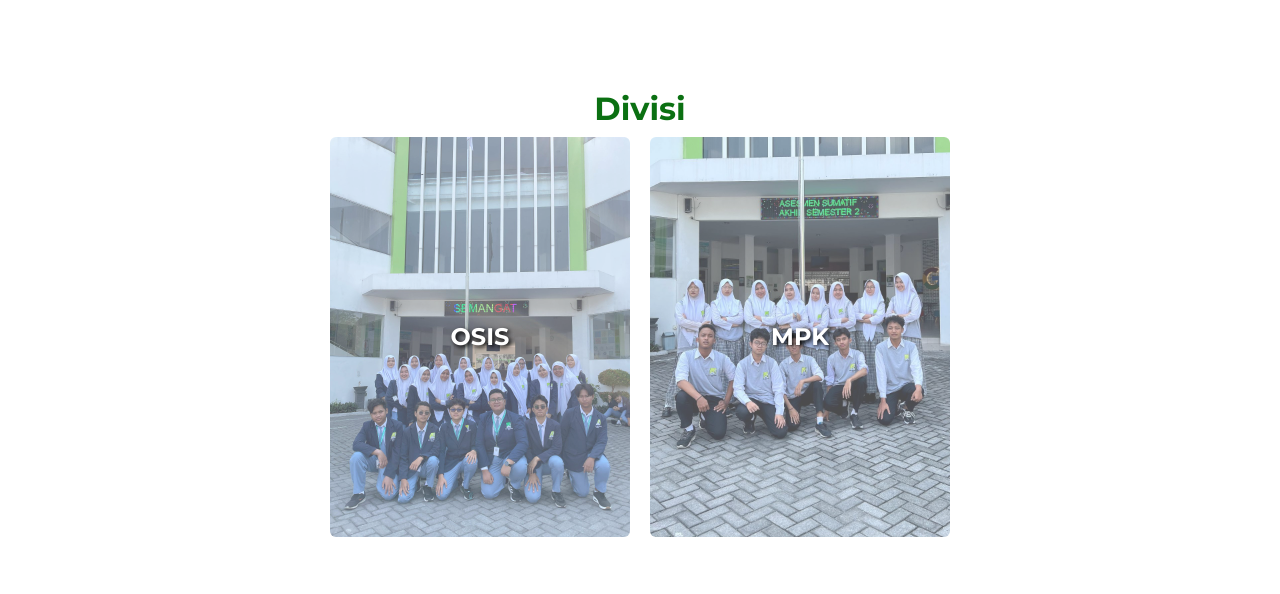
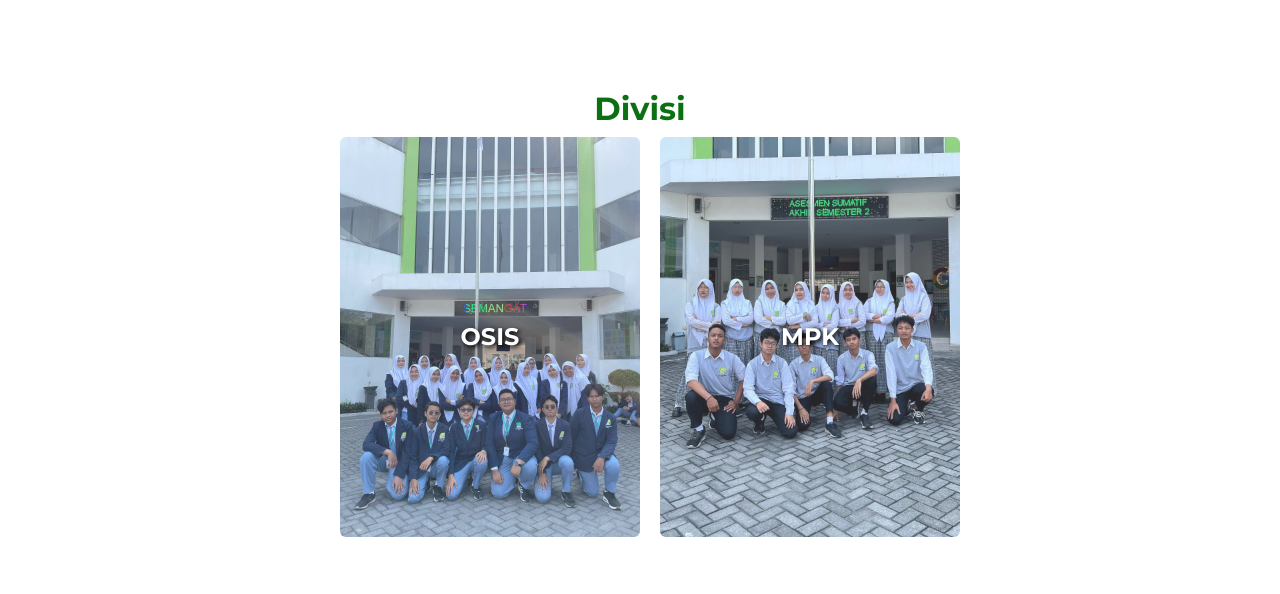
Before and after one commit to osismpksmasbest/osismpkwebsite, a plain HTML site: page index.html in a window 1280 px wide. Shown: the part 2000-2594 px from the top of the page. Drawn offline with nearby package versions, Linux system fonts and the light colour scheme.

Commit message:
Add files via upload

```diff
--- a/index.html
+++ b/index.html
@@ -214,7 +214,7 @@
 
             <h2 class="text-center">Divisi</h2>
             <div class="d-flex flex-wrap justify-content-center">
-                <div class="divisionbutton" style="margin-right: 20px">
+                <div class="divisionbutton" style="margin-right: 20px; margin-left: 20px">
                     <a href="divisi-osis.html" class="buttonA">
                     <img src="./Resource/Divs/fotoosis.jpg" class="rounded mx-auto d-block imgosisdivision" alt="OSIS">
                     <span class="divisionbutton-text" style="text-shadow: 2px 2px 4px #000000;
--- a/style.css
+++ b/style.css
@@ -117,7 +117,7 @@ section {
 
 .divisionbutton img {
     transition: opacity 0.3s ease, background-color 0.3s ease;
-    opacity: 0.7;
+    opacity: 0.85;
 }
 
 .divisionbutton:hover img {
```
